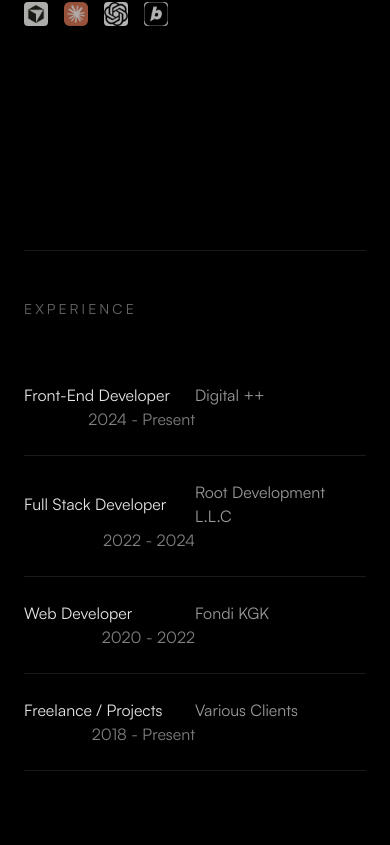
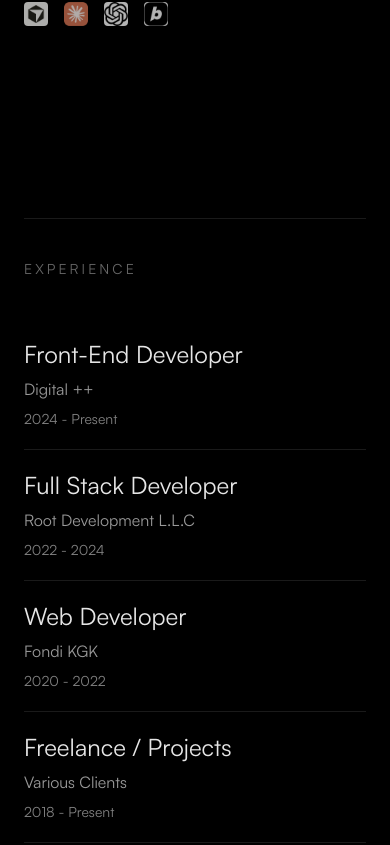
Before and after one commit to kukavigan/ViganKuka_Portfolio, a React (Vite) app: page / in a window 390 px wide. Shown: the part 2359-3204 px from the top of the page. Built offline with nearby package versions, Linux system fonts and the light colour scheme.

Commit message:
Improve mobile layout

```diff
--- a/src/components/ExperienceSection.tsx
+++ b/src/components/ExperienceSection.tsx
@@ -25,14 +25,10 @@ const experience = [
 
 export default function ExperienceSection() {
   return (
-    <section className="relative bg-black text-white py-28 md:py-36">
+    <section className="relative bg-black text-white py-20 md:py-36">
       <div className="max-w-[1800px] mx-auto px-6 lg:px-16">
-
-        {/* TOP BORDER */}
-        <div className="border-t border-white/10 pt-12">
-
+        <div className="border-t border-white/10 pt-10 md:pt-12">
           <div className="grid grid-cols-1 lg:grid-cols-[0.3fr_1fr] gap-10 lg:gap-20">
-
             {/* LEFT TITLE */}
             <div>
               <p className="text-sm uppercase tracking-[0.22em] text-white/40">
@@ -49,10 +45,10 @@ export default function ExperienceSection() {
                   whileInView={{ opacity: 1, y: 0 }}
                   viewport={{ once: true, margin: '-80px' }}
                   transition={{ duration: 0.7, delay: index * 0.08 }}
-                  className="grid grid-cols-2 md:grid-cols-3 items-center py-6 border-b border-white/10"
+                  className="grid grid-cols-1 md:grid-cols-3 gap-2 md:gap-6 py-5 md:py-6 border-b border-white/10"
                 >
                   {/* ROLE */}
-                  <div className="text-white/90 text-base md:text-lg">
+                  <div className="text-white/90 text-[24px] leading-tight md:text-lg">
                     {item.role}
                   </div>
 
@@ -62,18 +58,13 @@ export default function ExperienceSection() {
                   </div>
 
                   {/* PERIOD */}
-                  <div className="text-right text-white/50 text-base md:text-lg">
+                  <div className="text-white/50 text-sm md:text-base md:text-right">
                     {item.period}
                   </div>
                 </motion.div>
               ))}
-
-              {/* VIEW ALL */}
-              <div className="pt-6">
-              </div>
             </div>
           </div>
-
         </div>
       </div>
     </section>
--- a/src/components/Hero.tsx
+++ b/src/components/Hero.tsx
@@ -128,7 +128,7 @@ export default function Hero() {
         </div>
       </div>
 
-        <div className="absolute bottom-6 sm:bottom-8 lg:bottom-10 left-0 right-0 z-20">
+        <div className="absolute bottom-12 sm:bottom-8 lg:bottom-10 left-0 right-0 z-20">
         <div className="max-w-[1800px] mx-auto px-4 sm:px-6 lg:px-16 flex items-center justify-between">
           <motion.div
             initial={{ opacity: 0 }}
```
